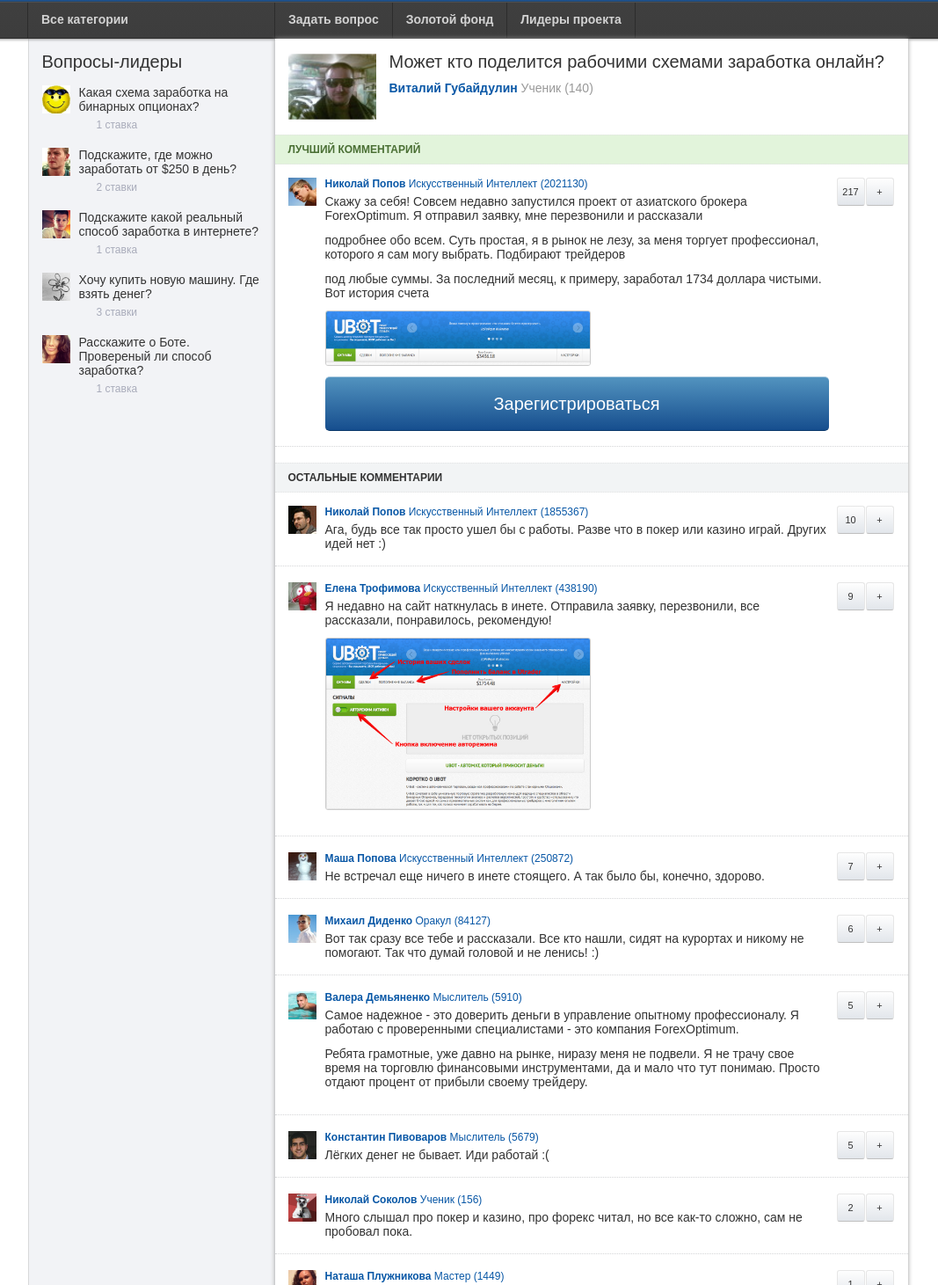
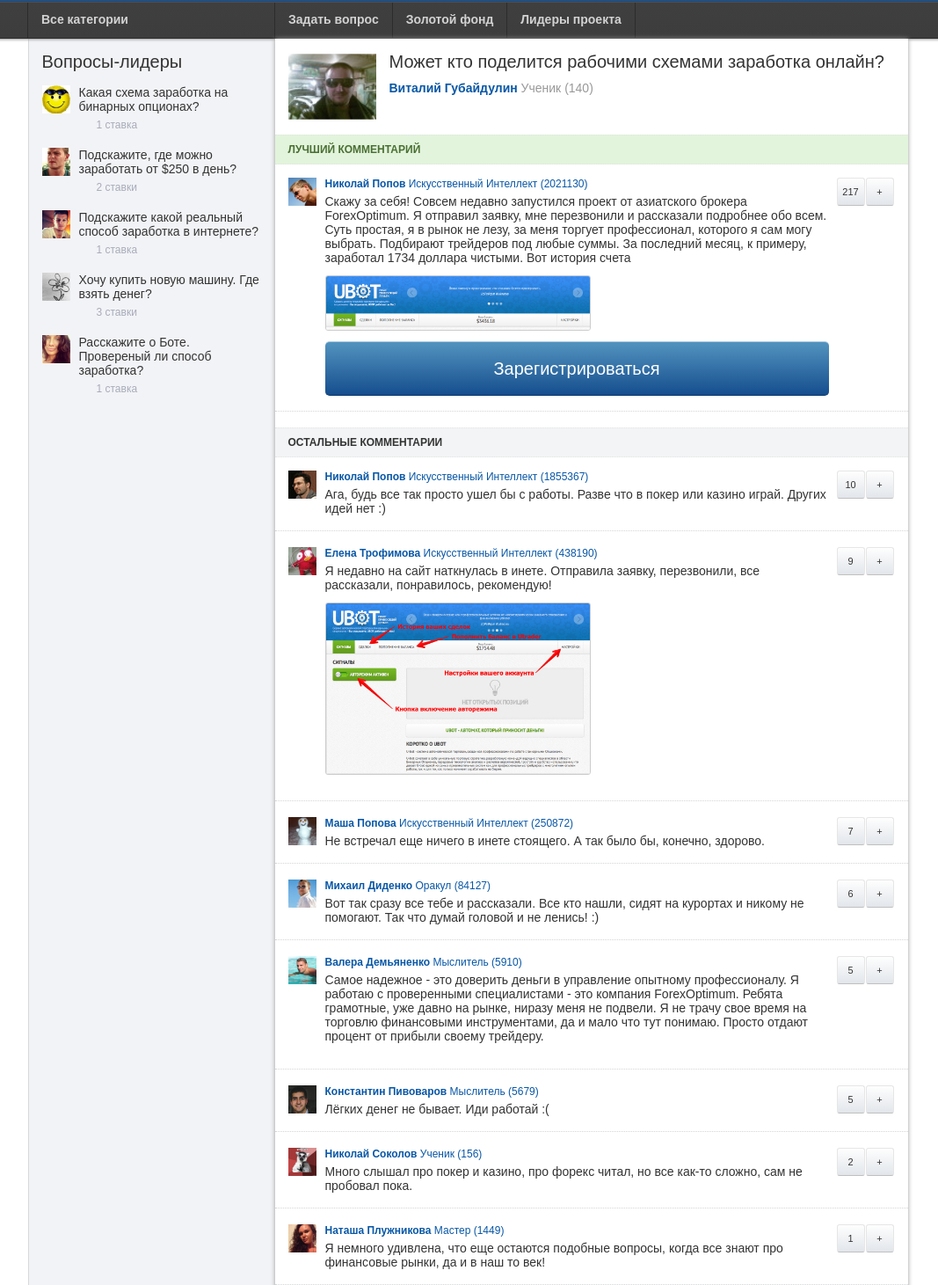
Before and after one commit to KnightsForce/kim, a plain HTML site: page index.htm in a window 1280 px wide. Shown: the part 68-1529 px from the top of the page at 88% size, without its empty margins (108-1175 px from the left). Drawn offline with Linux system fonts and the light colour scheme.

Commit message:
del space

```diff
--- a/index.htm
+++ b/index.htm
@@ -122,9 +122,9 @@
 						   		<div class="name"><a href="http://easybinary.biz/#"><span>Николай Попов</span> Искусственный Интеллект (2021130)</a></div>
 
 
-						   		<p>Скажу за себя! Совсем недавно запустился проект от азиатского брокера ForexOptimum. Я отправил заявку, мне перезвонили и рассказали</p>
-						   		<p>подробнее обо всем. Суть простая, я в рынок не лезу, за меня торгует профессионал, которого я сам могу выбрать. Подбирают трейдеров</p>
-						   		<p>под любые суммы. За последний месяц, к примеру, заработал 1734 доллара чистыми. Вот история счета</p>
+						   		<p>Скажу за себя! Совсем недавно запустился проект от азиатского брокера ForexOptimum. Я отправил заявку, мне перезвонили и рассказали
+						   		подробнее обо всем. Суть простая, я в рынок не лезу, за меня торгует профессионал, которого я сам могу выбрать. Подбирают трейдеров
+						   		под любые суммы. За последний месяц, к примеру, заработал 1734 доллара чистыми. Вот история счета</p>
 
 						   		<p><a href="./files/photo-img2.png" rel="gallery1" title="Мой доход за неделю" class="fancybox"><img src="./files/photo-img2.png" alt="" class="preview"></a></p>
 						   		<a href="http://easybinary.biz/#" class="button">Зарегистрироваться</a>
@@ -175,8 +175,8 @@
 						   	<div class="image left"><img src="./files/people-image17.jpg" alt=""></div>
 						   	<div class="text right">
 						   		<div class="name"><a href="http://easybinary.biz/#"><span>Валера Демьяненко</span> Мыслитель (5910)</a></div>
-						   		<p>Самое надежное - это доверить деньги в управление опытному профессионалу. Я работаю с проверенными специалистами - это компания ForexOptimum.</p>
-						   		<p>Ребята грамотные, уже давно на рынке, ниразу меня не подвели. Я не трачу свое время на торговлю финансовыми инструментами, да и мало что тут понимаю. Просто отдают процент от прибыли своему трейдеру.
+						   		<p>Самое надежное - это доверить деньги в управление опытному профессионалу. Я работаю с проверенными специалистами - это компания ForexOptimum.
+						   		Ребята грамотные, уже давно на рынке, ниразу меня не подвели. Я не трачу свое время на торговлю финансовыми инструментами, да и мало что тут понимаю. Просто отдают процент от прибыли своему трейдеру.
 						   	</div>
 						   	<div class="rating clearfix"><a href="http://easybinary.biz/#">5</a><a href="http://easybinary.biz/#">+</a></div>
 					   	</div>
```
